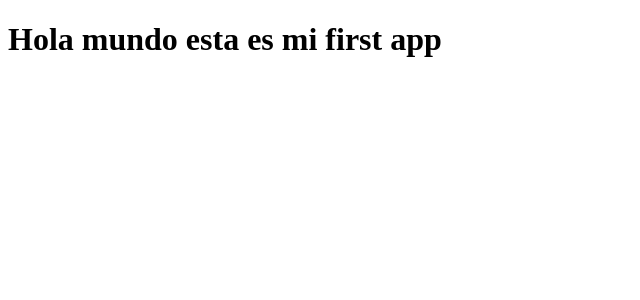
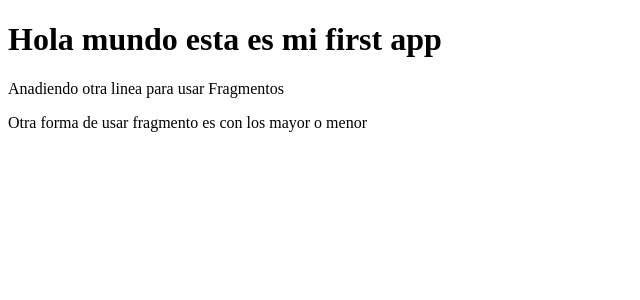
Before and after one commit to aisidr12/reactCourse, a React (Vite) app in the folder proyecto1/counter-app/: page / in a window 1280 px wide. Shown: the top 300 px of the page, without its empty margins (0-640 px from the left). Built offline with nearby package versions, Linux system fonts and the light colour scheme.

Commit message:
uso de los fragmentos

```diff
--- a/proyecto1/counter-app/src/FirstApp.jsx
+++ b/proyecto1/counter-app/src/FirstApp.jsx
@@ -1,3 +1,4 @@
+import { Fragment } from "react";
 /*
 
 function App(){
@@ -14,6 +15,10 @@ se tiene que poner {}
 export const FirstApp = () =>{
 
     return (
+        <Fragment>
         <h1>Hola mundo esta es mi first app</h1>
+        <p>Anadiendo otra linea para usar Fragmentos</p>
+        <p>Otra forma de usar fragmento es con los mayor o menor</p>
+        </Fragment>
     );
 }
```
